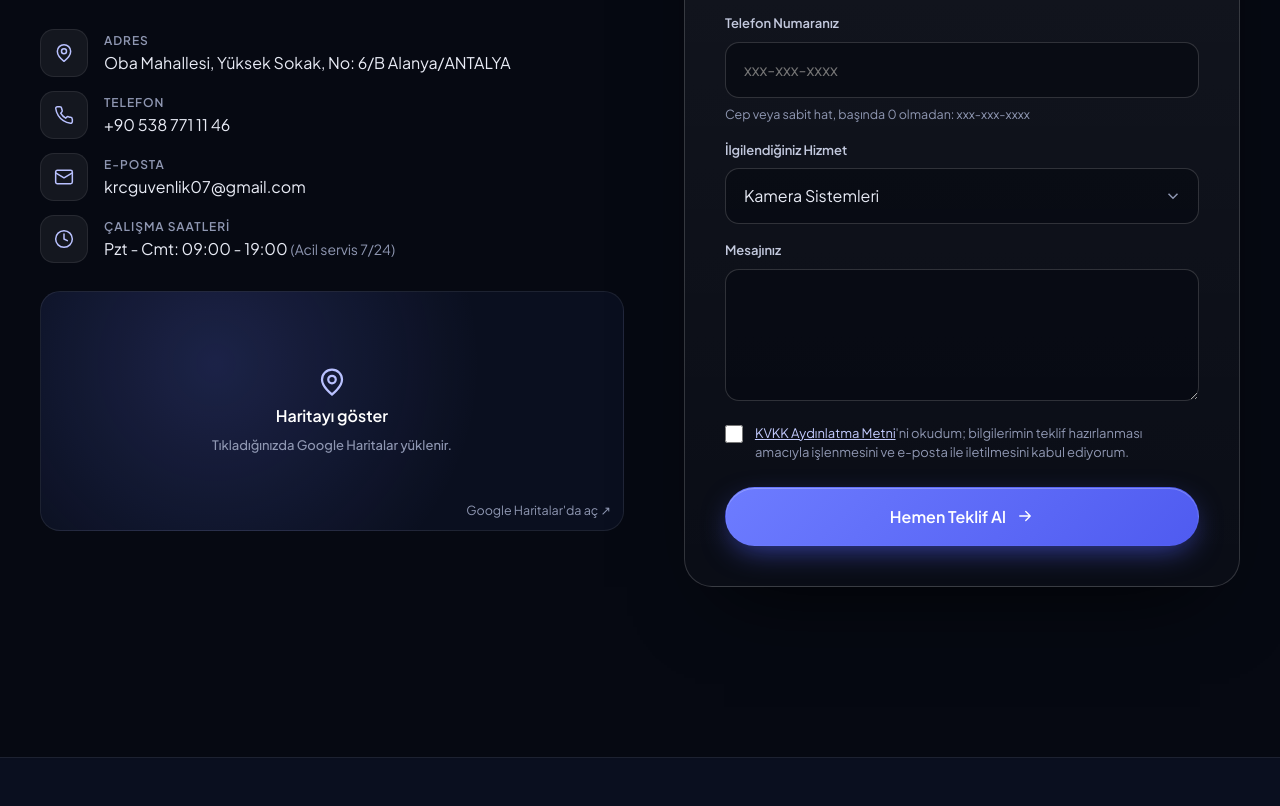
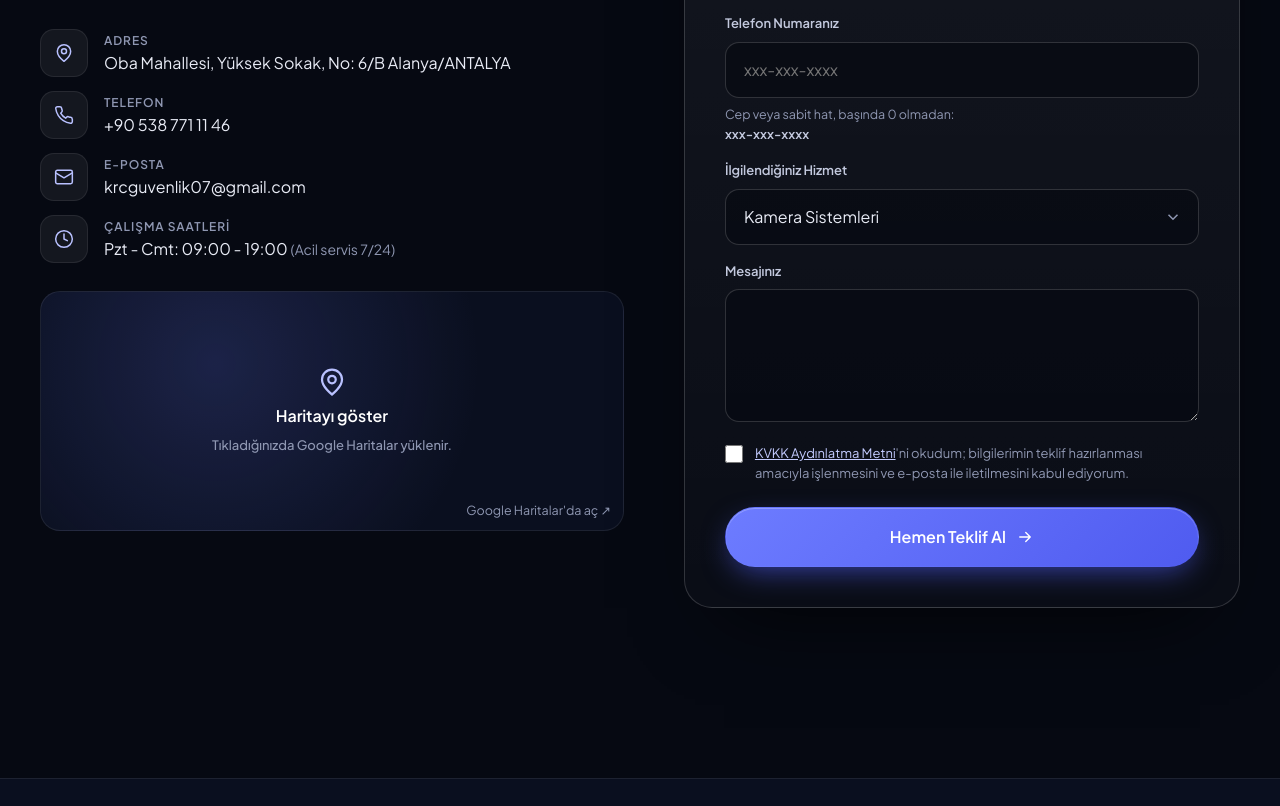
Before and after one commit to karacaguvenlik/karacaguvenlik.github.io, a plain HTML site: page index.html in a window 1280 px wide. Shown: the part 7107-7913 px from the top of the page. Drawn offline with Linux system fonts and the light colour scheme.

Commit message:
Telefon ipucu örneği satır sonunda bölünmesin
Co-authored-by: Hoplite <288093033+usehoplite[bot]@users.noreply.github.com>

```diff
--- a/assets/css/style.css
+++ b/assets/css/style.css
@@ -386,6 +386,7 @@ a.service { display: block; color: inherit; }
 .field select option { background: var(--bg-2); }
 .field textarea { resize: vertical; min-height: 110px; }
 .field input:focus, .field select:focus, .field textarea:focus { border-color: var(--primary-2); box-shadow: 0 0 0 4px rgba(109,124,255,.18); }
+.nowrap { white-space: nowrap; }
 .field__hint { display: block; margin-top: 6px; font-size: 12.5px; color: var(--muted); }
 .field input:user-invalid { border-color: rgba(239,68,68,.7); }
 .field input:user-invalid + .field__hint { color: #fca5a5; }
--- a/index.html
+++ b/index.html
@@ -494,7 +494,7 @@
                     <label class="field">
                         <span>Telefon Numaranız</span>
                         <input type="tel" name="phone" id="phone" autocomplete="tel" inputmode="tel" placeholder="xxx-xxx-xxxx" maxlength="20" required aria-describedby="phoneHint">
-                        <small class="field__hint" id="phoneHint">Cep veya sabit hat, başında 0 olmadan: xxx-xxx-xxxx</small>
+                        <small class="field__hint" id="phoneHint">Cep veya sabit hat, başında 0 olmadan: <span class="nowrap">xxx-xxx-xxxx</span></small>
                     </label>
                     <label class="field">
                         <span>İlgilendiğiniz Hizmet</span>
```
